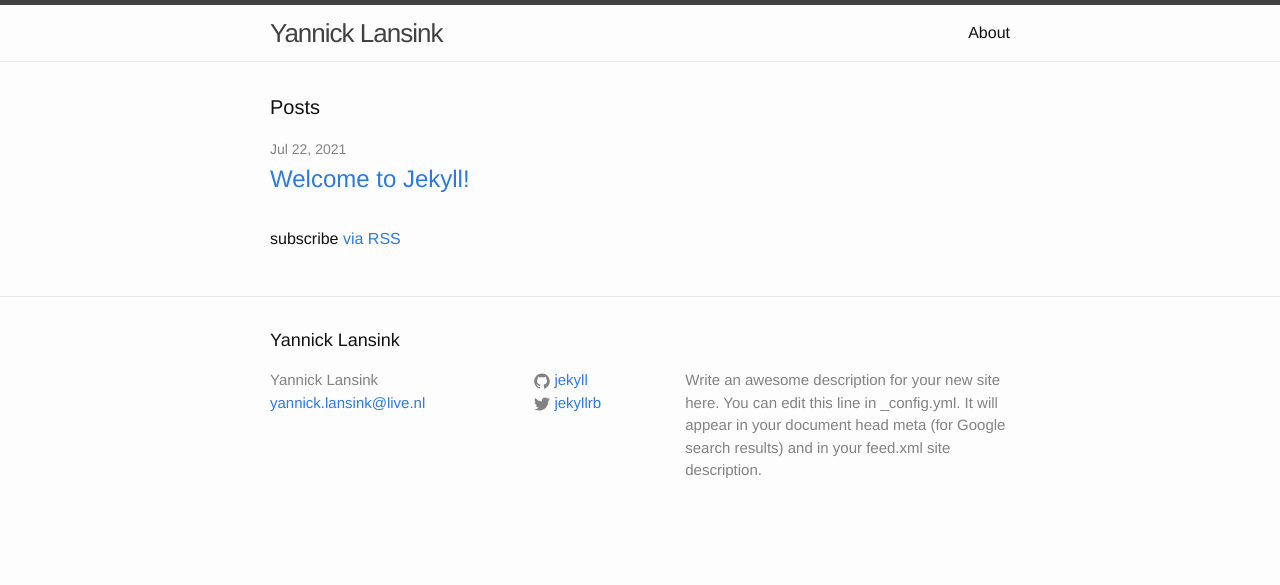
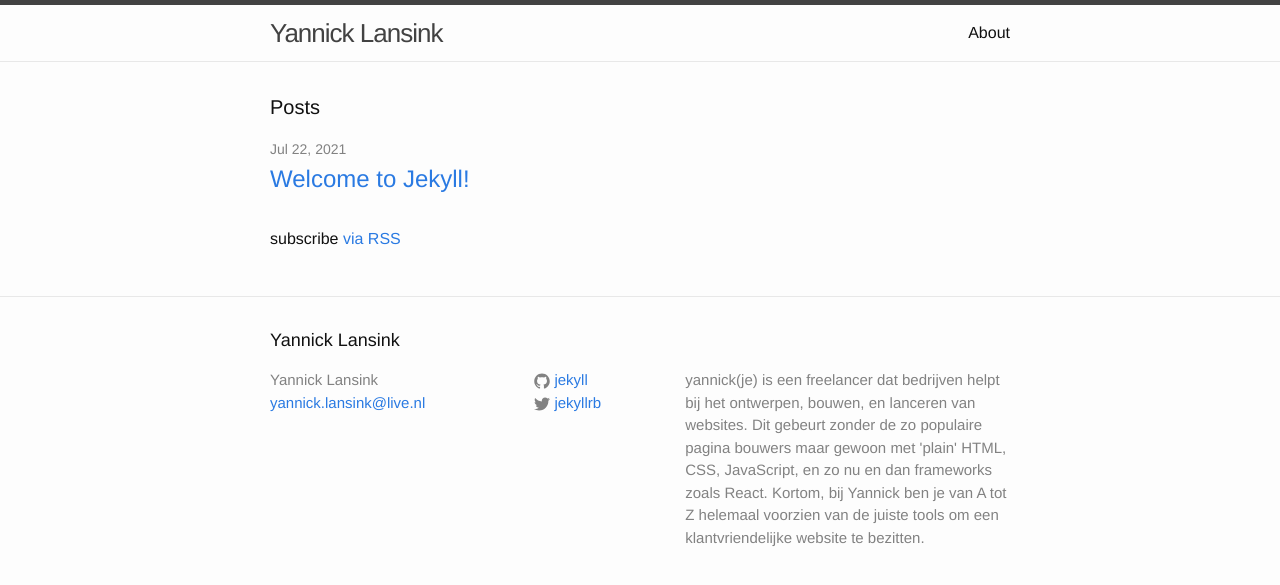
Before and after one commit to yannicklansink/yannicklansink.github.io, a Jekyll site: the page built from index.html, in a window 1280 px wide. Shown: the top 585 px of the page. Built offline with Jekyll 4.4.1, drawn with Linux system fonts in a browser that asks for light colours.

Commit message:
changes description

```diff
--- a/_config.yml
+++ b/_config.yml
@@ -9,9 +9,9 @@
 title: Yannick Lansink
 email: yannick.lansink@live.nl
 description: > # this means to ignore newlines until "baseurl:"
-  Write an awesome description for your new site here. You can edit this
-  line in _config.yml. It will appear in your document head meta (for
-  Google search results) and in your feed.xml site description.
+  yannick(je) is een freelancer dat bedrijven helpt bij het ontwerpen, bouwen, en lanceren van websites. Dit gebeurt zonder de
+  zo populaire pagina bouwers maar gewoon met 'plain' HTML, CSS, JavaScript, en zo nu en dan frameworks zoals React. Kortom, bij Yannick ben je van A tot Z
+  helemaal voorzien van de juiste tools om een klantvriendelijke website te bezitten.
 baseurl: "" # the subpath of your site, e.g. /blog
 url: "http://yourdomain.com" # the base hostname & protocol for your site
 twitter_username: jekyllrb
```
